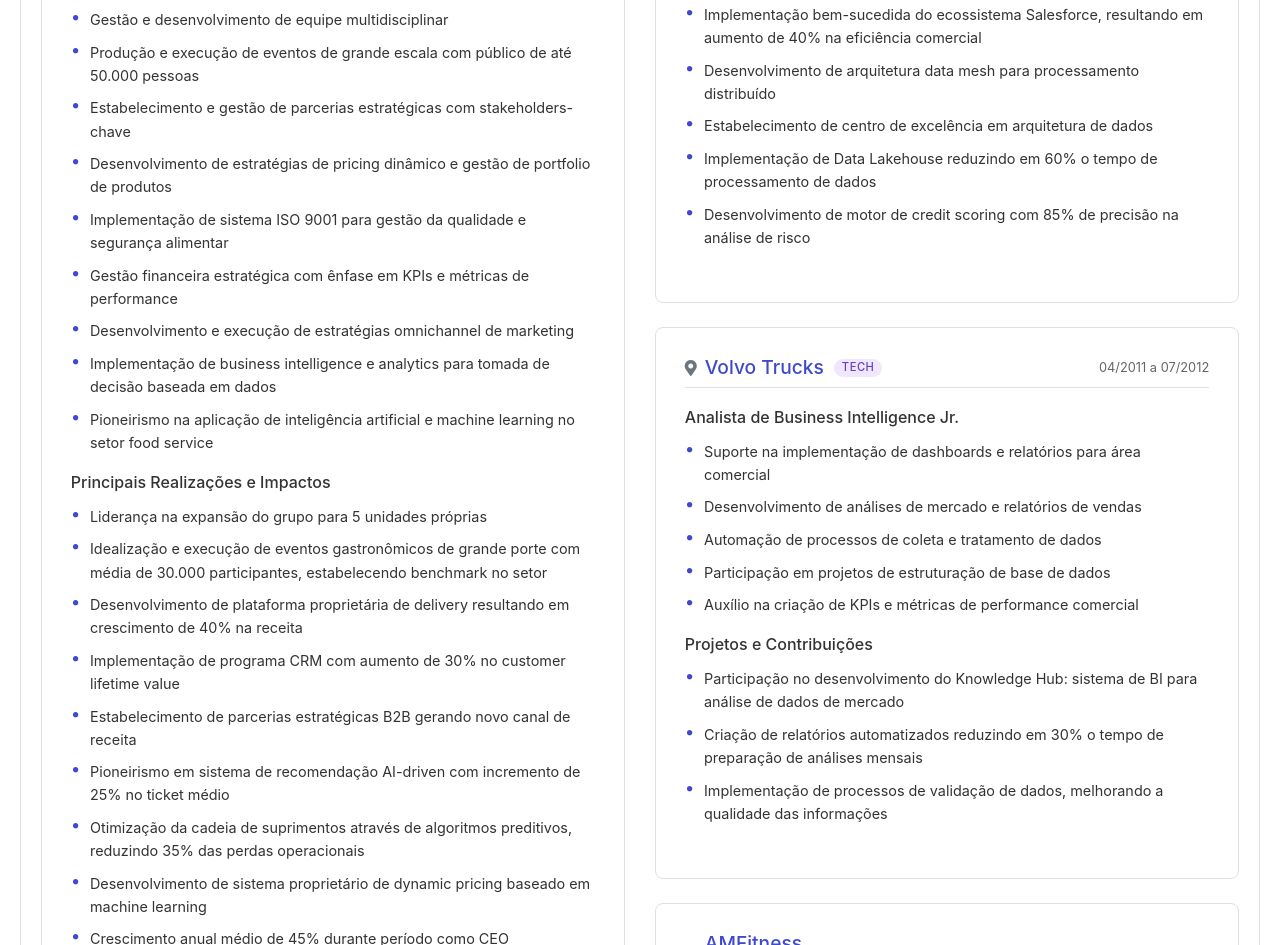
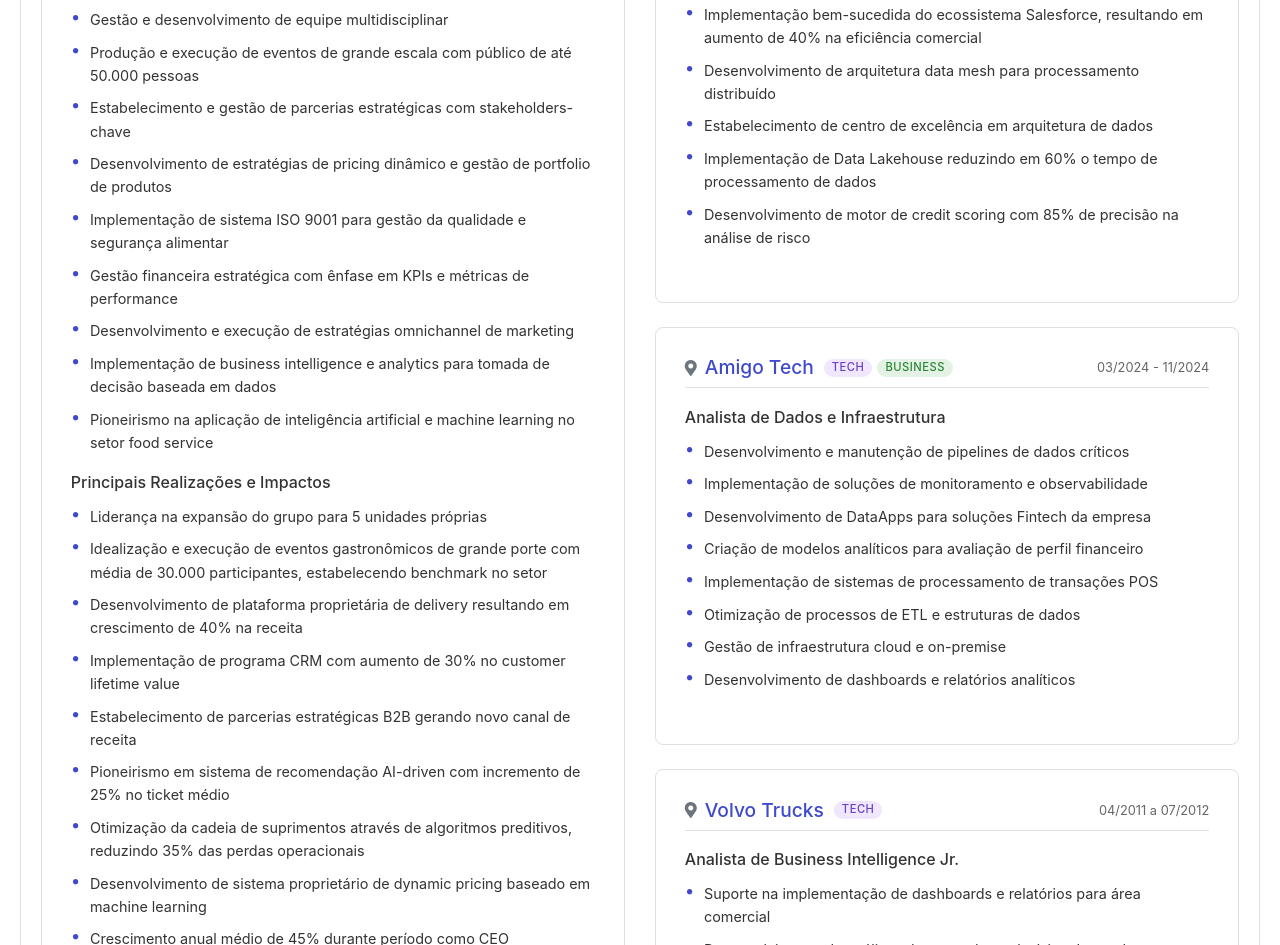
Before and after one commit to Abreuux/public, a plain HTML site: page index.html in a window 1280 px wide. Shown: the part 1325-2270 px from the top of the page. Drawn offline with nearby package versions, Linux system fonts and the light colour scheme.

Commit message:
Update index.html

```diff
--- a/index.html
+++ b/index.html
@@ -597,10 +597,10 @@
                                 <span class="tag tag-leadership">Leadership</span>
                             </h3>
                         </div>
-                        <span class="period">03/2024 - Presente</span>
+                        <span class="period">11/2024 - Presente</span>
                     </div>
                     <div class="role">
-                        <h4>Arquiteto de Dados (11/2024 - Presente)</h4>
+                        <h4>Arquiteto de Dados</h4>
                         <ul>
                             <li>Liderança na definição e implementação da arquitetura de dados corporativa</li>
                             <li>Desenvolvimento de estratégia de governança de dados e políticas de segurança</li>
@@ -618,6 +618,33 @@
                             <li>Estabelecimento de centro de excelência em arquitetura de dados</li>
                             <li>Implementação de Data Lakehouse reduzindo em 60% o tempo de processamento de dados</li>
                             <li>Desenvolvimento de motor de credit scoring com 85% de precisão na análise de risco</li>
+                        </ul>
+                    </div>
+                </div>
+
+                <div class="experience-card">
+                    <div class="experience-card-header">
+                        <div class="d-flex align-items-center">
+                            <h3>
+                                <i class="fas fa-map-marker-alt mr-2 text-muted"></i>
+                                Amigo Tech
+                                <span class="tag tag-tech">Tech</span>
+                                <span class="tag tag-business">Business</span>
+                            </h3>
+                        </div>
+                        <span class="period">03/2024 - 11/2024</span>
+                    </div>
+                    <div class="role">
+                        <h4>Analista de Dados e Infraestrutura</h4>
+                        <ul>
+                            <li>Desenvolvimento e manutenção de pipelines de dados críticos</li>
+                            <li>Implementação de soluções de monitoramento e observabilidade</li>
+                            <li>Desenvolvimento de DataApps para soluções Fintech da empresa</li>
+                            <li>Criação de modelos analíticos para avaliação de perfil financeiro</li>
+                            <li>Implementação de sistemas de processamento de transações POS</li>
+                            <li>Otimização de processos de ETL e estruturas de dados</li>
+                            <li>Gestão de infraestrutura cloud e on-premise</li>
+                            <li>Desenvolvimento de dashboards e relatórios analíticos</li>
                         </ul>
                     </div>
                 </div>
```
